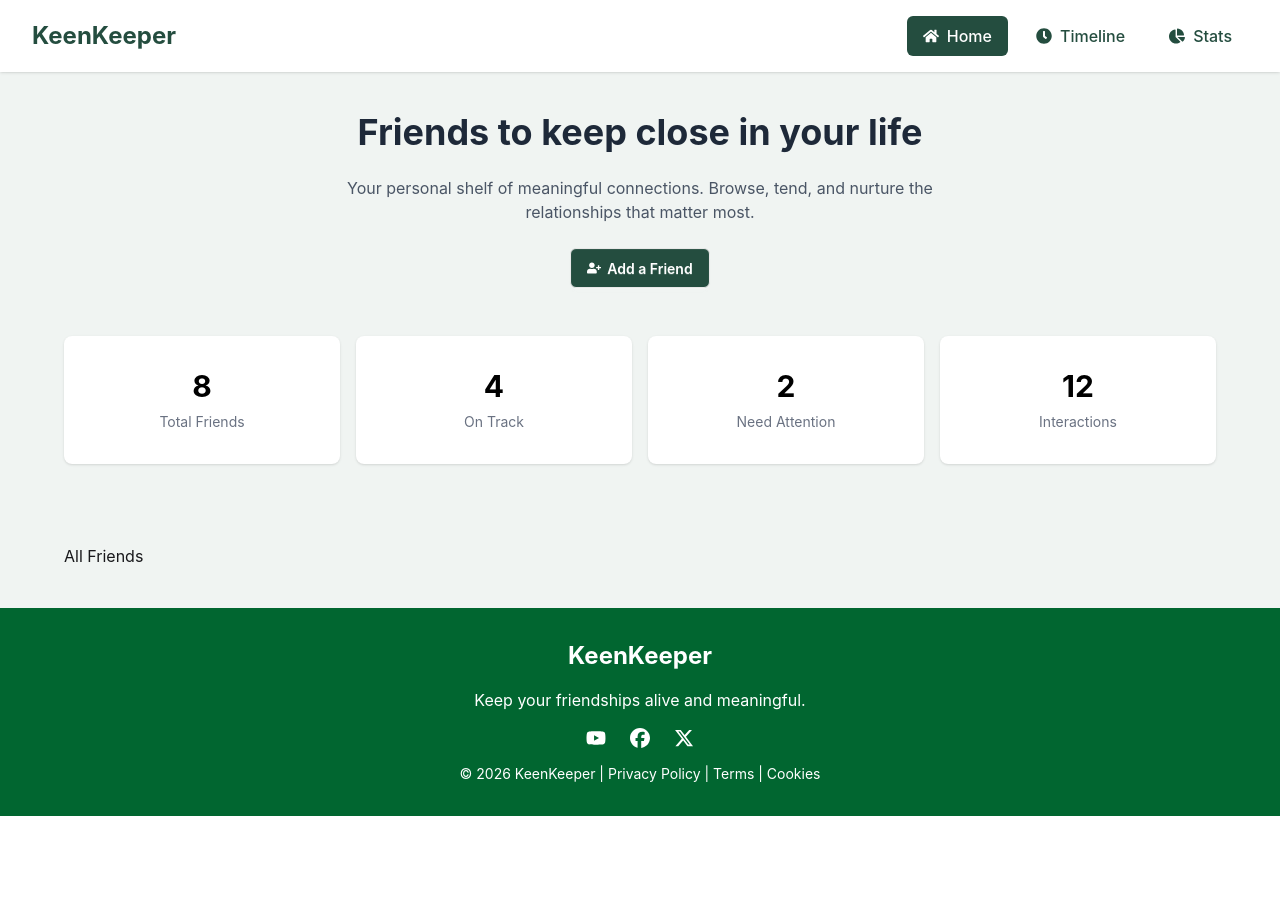
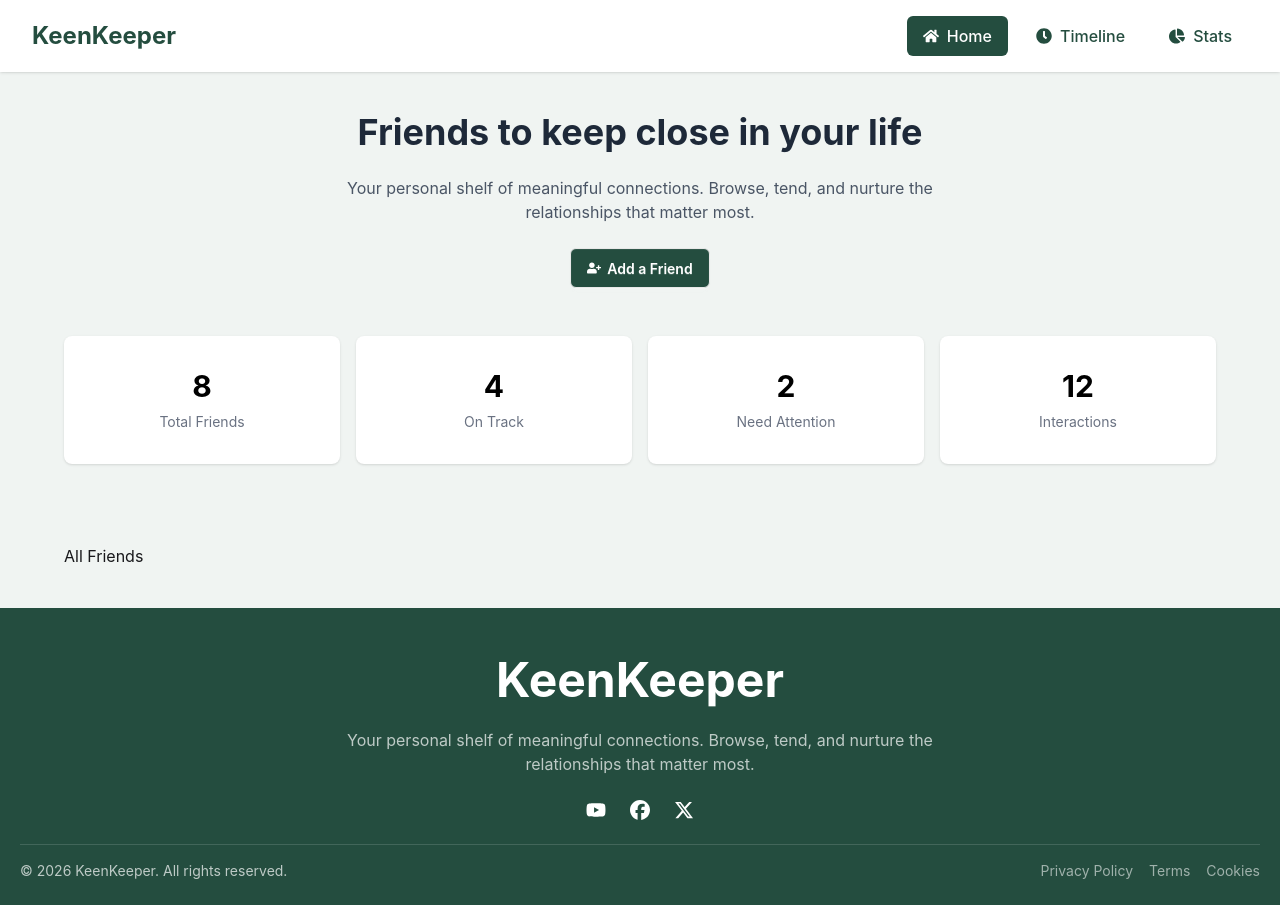
Before and after one commit to Badhon63/A-7-keen-keeper, a React (Vite) app: page / in a window 1280 px wide. Before the commit the page ends 816 px from the top, so only its background shows below. Built offline with nearby package versions, Linux system fonts and the light colour scheme.

Commit message:
added footer

```diff
--- a/src/components/shared/footer/Footer.jsx
+++ b/src/components/shared/footer/Footer.jsx
@@ -2,10 +2,15 @@ import { FaYoutube, FaFacebook, FaXTwitter } from "react-icons/fa6";
 
 const Footer = () => {
   return (
-    <footer className="bg-green-800 text-white mt-10">
-      <div className="p-8 text-center space-y-4">
-        <h2 className="text-2xl font-bold">KeenKeeper</h2>
-        <p>Keep your friendships alive and meaningful.</p>
+    <footer className="bg-[#244D3F] text-white mt-10">
+
+      <div className="px-5 pt-12 pb-6 text-center space-y-6">
+
+        <h2 className="text-5xl font-bold">KeenKeeper</h2>
+
+        <p className="opacity-70 max-w-2xl mx-auto">
+          Your personal shelf of meaningful connections. Browse, tend, and nurture the relationships that matter most.
+        </p>
 
         <div className="flex justify-center gap-6 text-xl">
           <FaYoutube />
@@ -13,9 +18,18 @@ const Footer = () => {
           <FaXTwitter />
         </div>
 
-        <p className="text-sm mt-4">
-          © 2026 KeenKeeper | Privacy Policy | Terms | Cookies
-        </p>
+        <div className="border-t border-white/20 pt-4 mt-6 flex flex-col md:flex-row justify-between items-center text-sm gap-3 opacity-70">
+
+          <p>© 2026 KeenKeeper. All rights reserved.</p>
+
+          <div className="flex gap-4 opacity-80">
+            <span>Privacy Policy</span>
+            <span>Terms</span>
+            <span>Cookies</span>
+          </div>
+
+        </div>
+
       </div>
     </footer>
   );
```
